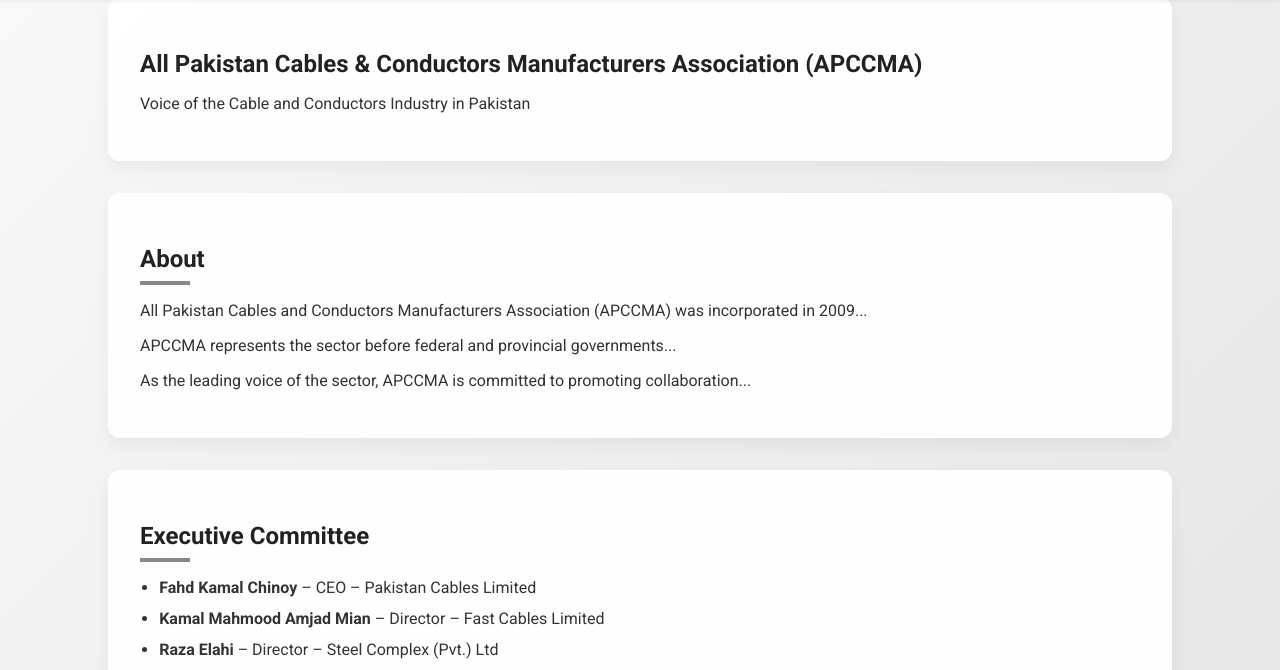
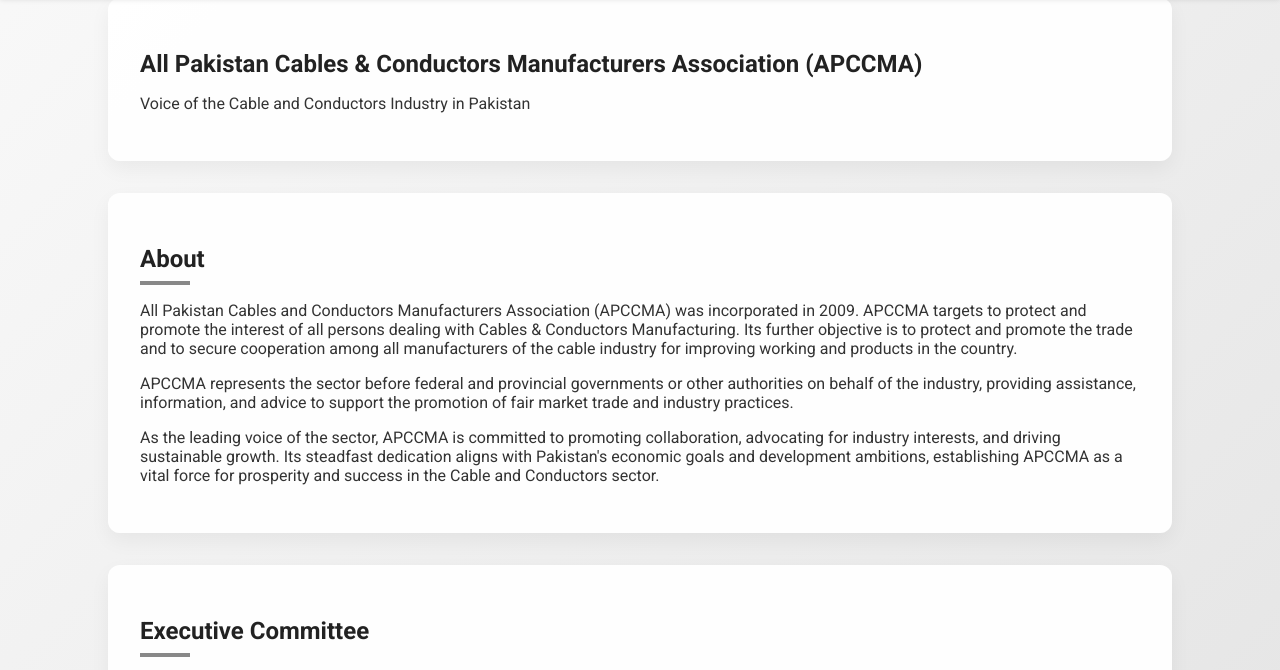
Before and after one commit to pcl-harbani/apccma-uat, a plain HTML site: page index.html in a window 1280 px wide. Shown: the part 98-768 px from the top of the page. Drawn offline with Linux system fonts and the light colour scheme.

Commit message:
Update index.html

```diff
--- a/index.html
+++ b/index.html
@@ -161,9 +161,9 @@
 
   <section id="about">
     <h2>About</h2>
-    <p>All Pakistan Cables and Conductors Manufacturers Association (APCCMA) was incorporated in 2009...</p>
-    <p>APCCMA represents the sector before federal and provincial governments...</p>
-    <p>As the leading voice of the sector, APCCMA is committed to promoting collaboration...</p>
+    <p>All Pakistan Cables and Conductors Manufacturers Association (APCCMA) was incorporated in 2009. APCCMA targets to protect and promote the interest of all persons dealing with Cables & Conductors Manufacturing. Its further objective is to protect and promote the trade and to secure cooperation among all manufacturers of the cable industry for improving working and products in the country.</p>
+    <p>APCCMA represents the sector before federal and provincial governments or other authorities on behalf of the industry, providing assistance, information, and advice to support the promotion of fair market trade and industry practices.</p>
+    <p>As the leading voice of the sector, APCCMA is committed to promoting collaboration, advocating for industry interests, and driving sustainable growth. Its steadfast dedication aligns with Pakistan's economic goals and development ambitions, establishing APCCMA as a vital force for prosperity and success in the Cable and Conductors sector.</p>
   </section>
 
   <section id="executive">
```
